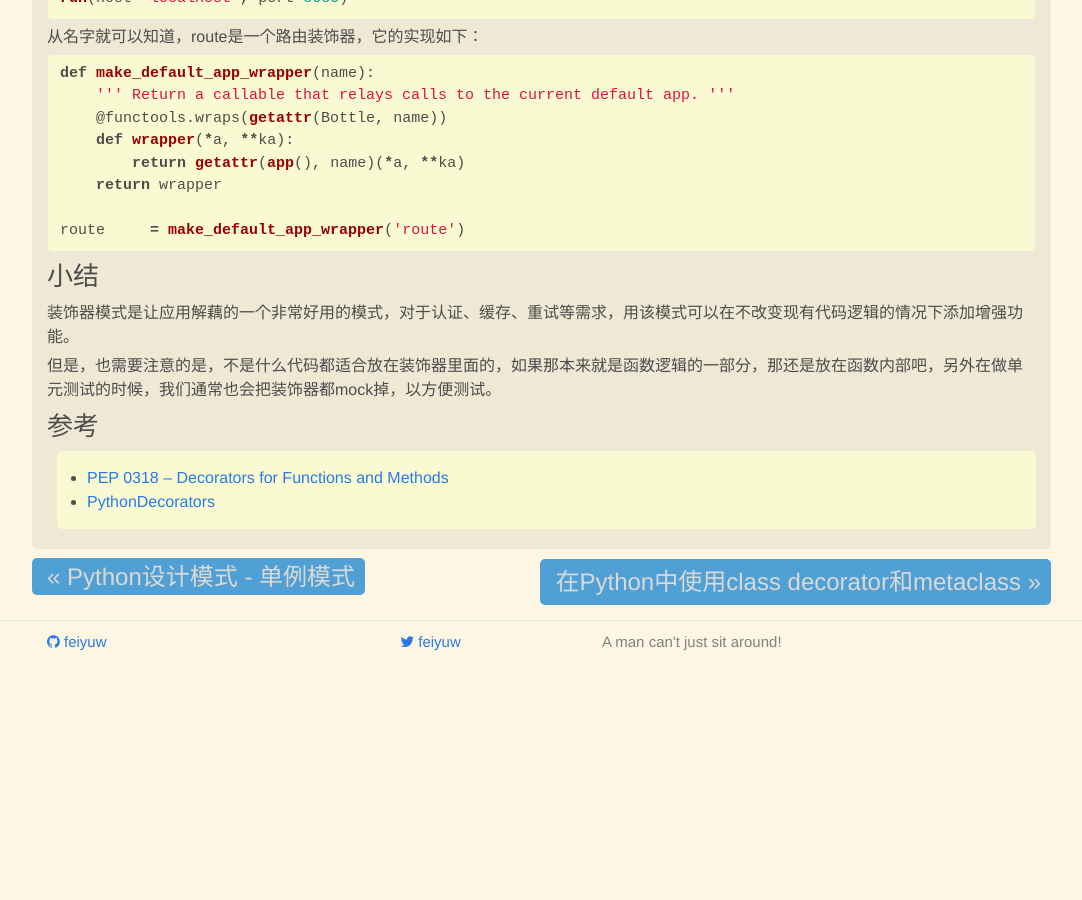
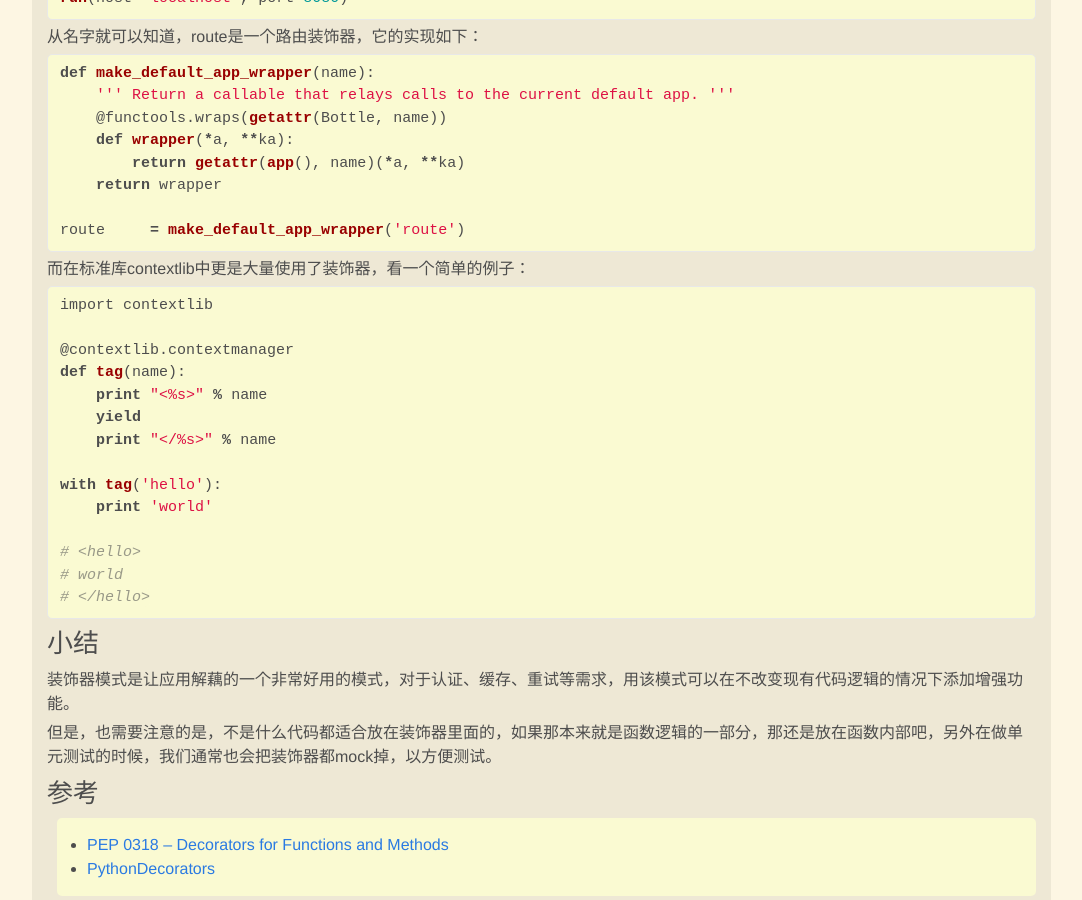
Before and after one commit to feiyuw/feiyuw.github.io, a Jekyll site: the page built from _posts/2016-02-17-design-patterns-of-python-decorator.md, in a window 1280 px wide and 900 px high, scrolled down 3380 px. Shown: the whole window, without its empty margins (91-1173 px from the left). Built offline with Jekyll 4.4.1, drawn with Linux system fonts in a browser that asks for light colours; nearby versions of some CDN libraries; comment, search, counter and statistics services are not loaded; before the commit the page ends 4053 px from its top, so only the background shows below that.

Commit message:
add one more example to one blog

````diff
--- a/_posts/2016-02-17-design-patterns-of-python-decorator.md
+++ b/_posts/2016-02-17-design-patterns-of-python-decorator.md
@@ -170,6 +170,25 @@ def make_default_app_wrapper(name):
 route     = make_default_app_wrapper('route')
 ```
 
+而在标准库contextlib中更是大量使用了装饰器，看一个简单的例子：
+
+```python
+import contextlib
+
+@contextlib.contextmanager
+def tag(name):
+    print "<%s>" % name
+    yield
+    print "</%s>" % name
+
+with tag('hello'):
+    print 'world'
+
+# <hello>
+# world
+# </hello>
+```
+
 ### 小结
 
 装饰器模式是让应用解藕的一个非常好用的模式，对于认证、缓存、重试等需求，用该模式可以在不改变现有代码逻辑的情况下添加增强功能。
````
